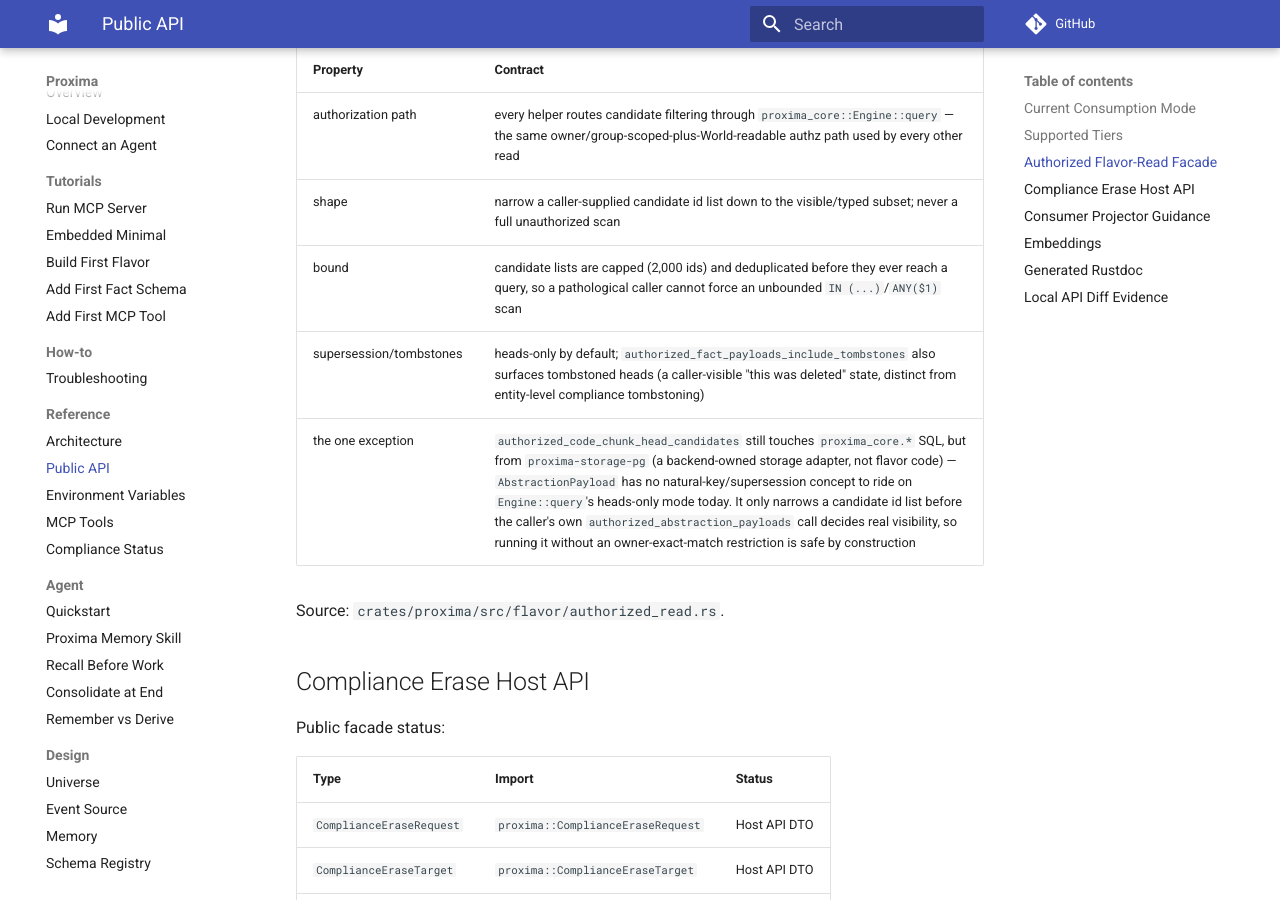
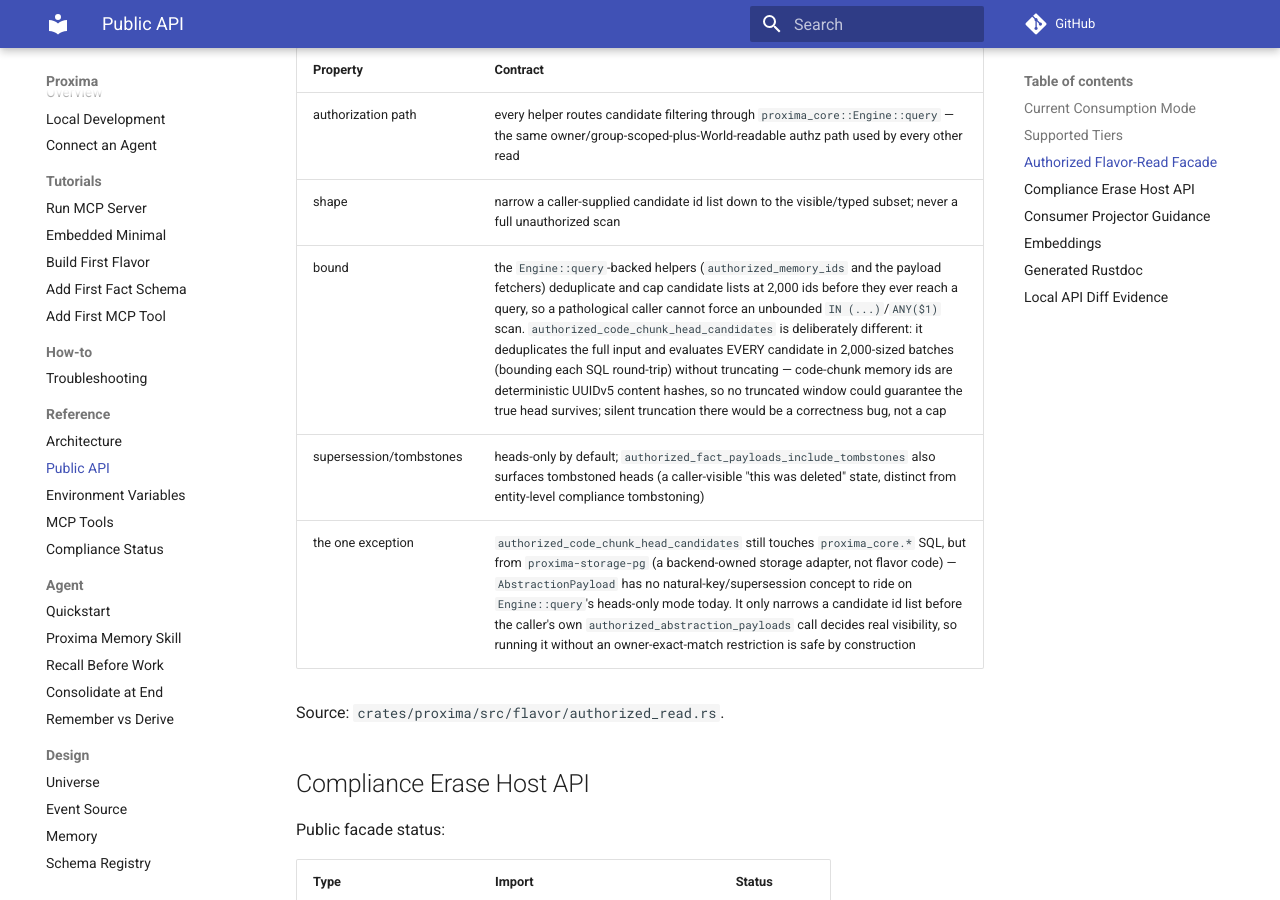
Before and after one commit to Aquilo-Solution-S/Proxima, an MkDocs documentation site: the page built from docs/reference/public-api.md, in a window 1280 px wide and 900 px high, scrolled down 1645 px. Built offline with MkDocs 1.6.1 and Material for MkDocs 9.7.7, drawn with Linux system fonts in a browser that asks for light colours; comment, search, counter and statistics services are not loaded.

Commit message:
docs(v0.0.5): fix authorized-facade bound claim + compliance cross-ref
Task 9 review fix round 1:

- docs/reference/public-api.md overclaimed that facade "candidate lists
  are capped (2,000 ids)" across the board. True only for the
  Engine::query-backed helpers (bounded_candidates);
  authorized_code_chunk_head_candidates deliberately deduplicates the
  FULL input and evaluates every candidate in 2,000-sized batches
  WITHOUT truncating (authorized_read.rs:263-317) — the exactness was
  the point of Task 5's I2 fix, since code-chunk ids are UUIDv5 content
  hashes and no truncated window could guarantee the true head
  survives. The bound row now states both behaviors.

- docs/13-compliance.md gains a one-line pointer from the
  World-owner-erase-refused operations table to public-api.md's
  Consumer Projector Guidance for the publish-to-World consequence
  (published rows permanently leave personal/group erase reach);
  public-api.md remains the detailed home.

Co-Authored-By: Claude Sonnet 5 <noreply@anthropic.com>

```diff
--- a/docs/reference/public-api.md
+++ b/docs/reference/public-api.md
@@ -45,7 +45,7 @@ themselves.
 |---|---|
 | authorization path | every helper routes candidate filtering through `proxima_core::Engine::query` — the same owner/group-scoped-plus-World-readable authz path used by every other read |
 | shape | narrow a caller-supplied candidate id list down to the visible/typed subset; never a full unauthorized scan |
-| bound | candidate lists are capped (2,000 ids) and deduplicated before they ever reach a query, so a pathological caller cannot force an unbounded `IN (...)`/`ANY($1)` scan |
+| bound | the `Engine::query`-backed helpers (`authorized_memory_ids` and the payload fetchers) deduplicate and cap candidate lists at 2,000 ids before they ever reach a query, so a pathological caller cannot force an unbounded `IN (...)`/`ANY($1)` scan. `authorized_code_chunk_head_candidates` is deliberately different: it deduplicates the full input and evaluates EVERY candidate in 2,000-sized batches (bounding each SQL round-trip) without truncating — code-chunk memory ids are deterministic UUIDv5 content hashes, so no truncated window could guarantee the true head survives; silent truncation there would be a correctness bug, not a cap |
 | supersession/tombstones | heads-only by default; `authorized_fact_payloads_include_tombstones` also surfaces tombstoned heads (a caller-visible "this was deleted" state, distinct from entity-level compliance tombstoning) |
 | the one exception | `authorized_code_chunk_head_candidates` still touches `proxima_core.*` SQL, but from `proxima-storage-pg` (a backend-owned storage adapter, not flavor code) — `AbstractionPayload` has no natural-key/supersession concept to ride on `Engine::query`'s heads-only mode today. It only narrows a candidate id list before the caller's own `authorized_abstraction_payloads` call decides real visibility, so running it without an owner-exact-match restriction is safe by construction |
 
```
Also changed, not shown: docs/13-compliance.md (+2 -0 lines).
